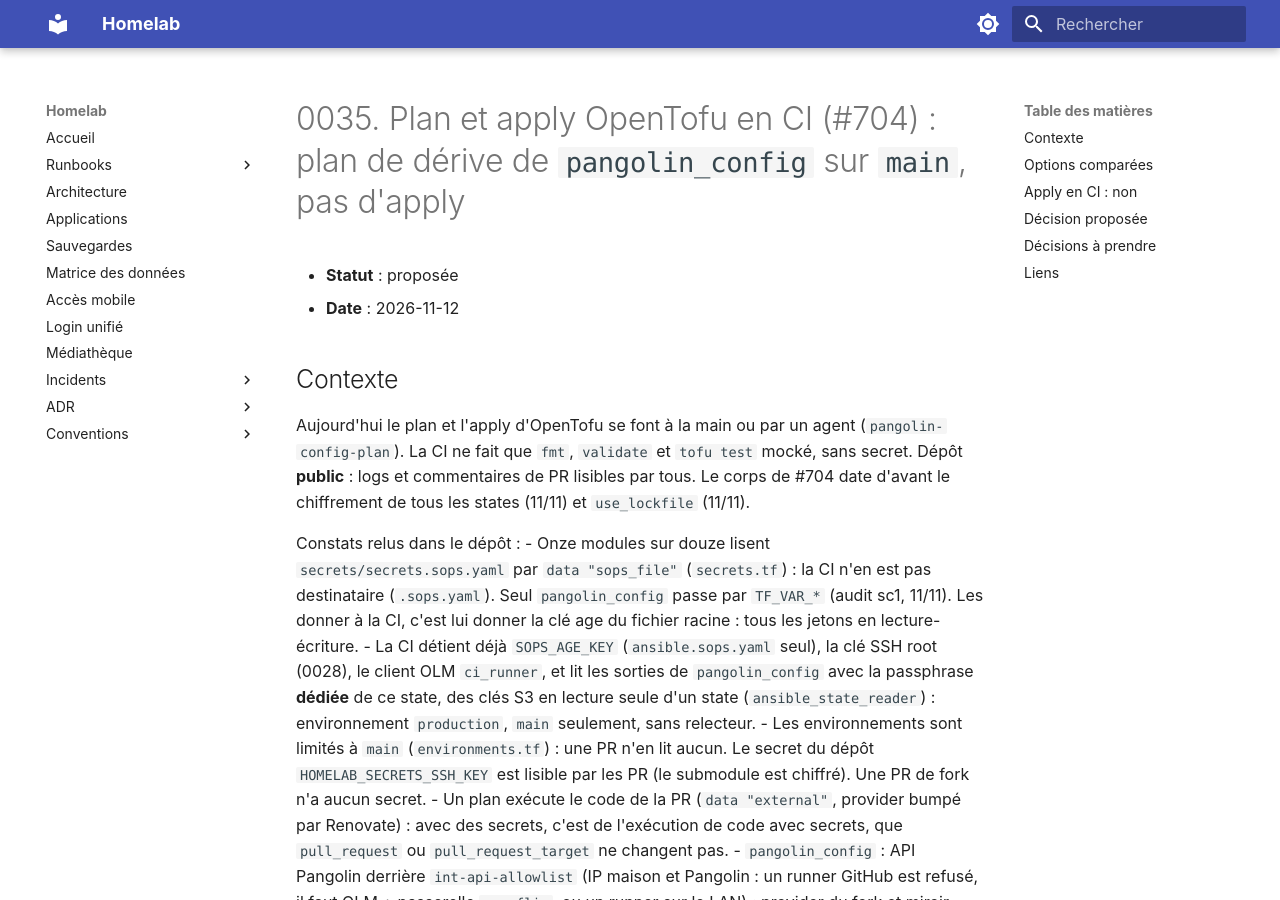
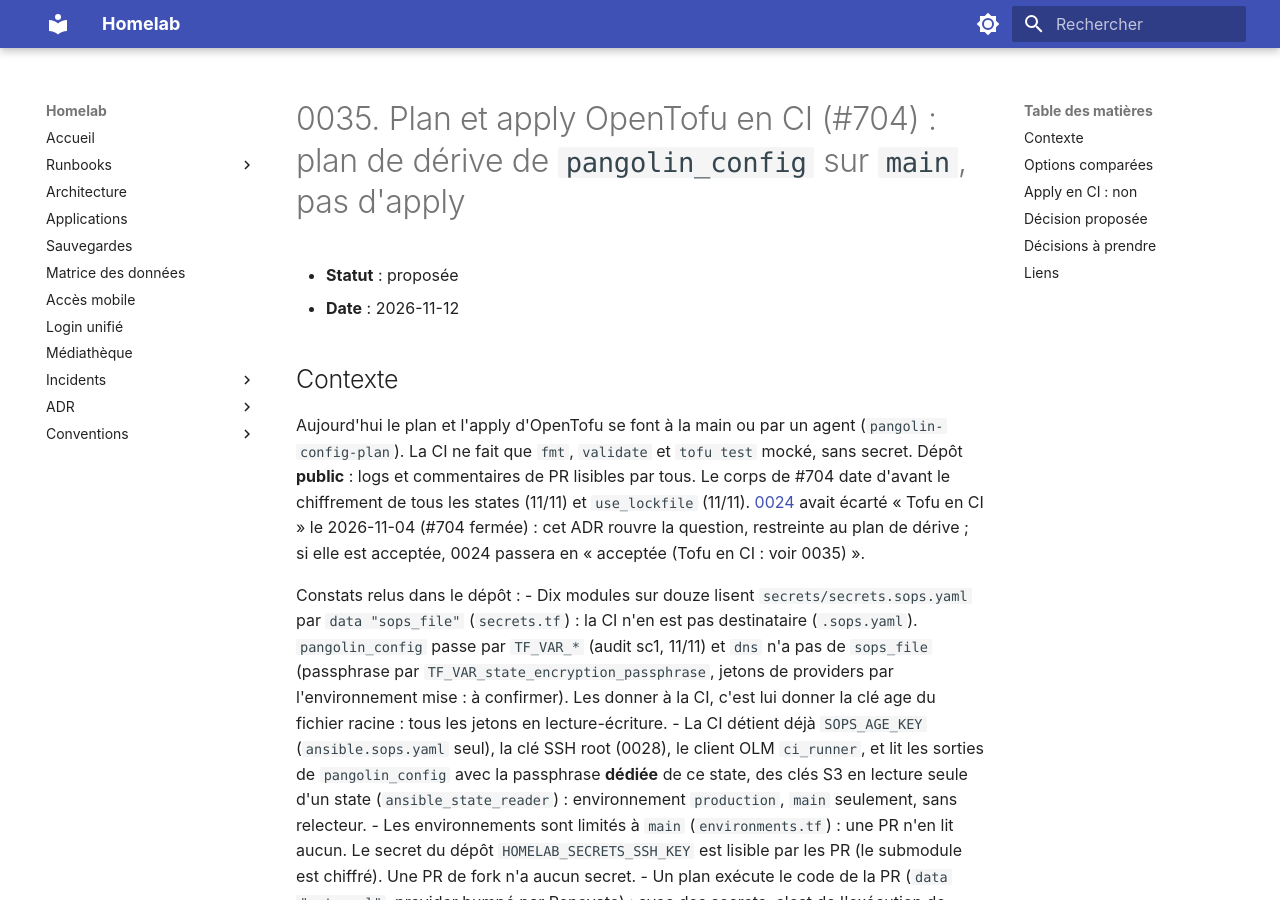
Before and after one commit to sylvainmetayer/homelab, an MkDocs documentation site: the page built from docs/adr/0035-plan-opentofu-en-ci.md, in a window 1280 px wide and 900 px high. Built offline with MkDocs 1.6.1 and Material for MkDocs 9.7.7, drawn with Linux system fonts in a browser that asks for light colours.

Commit message:
docs(adr): 0035, corrections de revue (ordre de l'index, 10 modules sops_file, lien 0024)
Claude-Session: https://claude.ai/code/session_01EfxfYAbz2gwpFVQsyUyGKn

```diff
--- a/docs/adr/0035-plan-opentofu-en-ci.md
+++ b/docs/adr/0035-plan-opentofu-en-ci.md
@@ -5,10 +5,10 @@
 
 ## Contexte
 
-Aujourd'hui le plan et l'apply d'OpenTofu se font à la main ou par un agent (`pangolin-config-plan`). La CI ne fait que `fmt`, `validate` et `tofu test` mocké, sans secret. Dépôt **public** : logs et commentaires de PR lisibles par tous. Le corps de #704 date d'avant le chiffrement de tous les states (11/11) et `use_lockfile` (11/11).
+Aujourd'hui le plan et l'apply d'OpenTofu se font à la main ou par un agent (`pangolin-config-plan`). La CI ne fait que `fmt`, `validate` et `tofu test` mocké, sans secret. Dépôt **public** : logs et commentaires de PR lisibles par tous. Le corps de #704 date d'avant le chiffrement de tous les states (11/11) et `use_lockfile` (11/11). [0024](0024-deploiement-au-merge.md) avait écarté « Tofu en CI » le 2026-11-04 (#704 fermée) : cet ADR rouvre la question, restreinte au plan de dérive ; si elle est acceptée, 0024 passera en « acceptée (Tofu en CI : voir 0035) ».
 
 Constats relus dans le dépôt :
-- Onze modules sur douze lisent `secrets/secrets.sops.yaml` par `data "sops_file"` (`secrets.tf`) : la CI n'en est pas destinataire (`.sops.yaml`). Seul `pangolin_config` passe par `TF_VAR_*` (audit sc1, 11/11). Les donner à la CI, c'est lui donner la clé age du fichier racine : tous les jetons en lecture-écriture.
+- Dix modules sur douze lisent `secrets/secrets.sops.yaml` par `data "sops_file"` (`secrets.tf`) : la CI n'en est pas destinataire (`.sops.yaml`). `pangolin_config` passe par `TF_VAR_*` (audit sc1, 11/11) et `dns` n'a pas de `sops_file` (passphrase par `TF_VAR_state_encryption_passphrase`, jetons de providers par l'environnement mise : à confirmer). Les donner à la CI, c'est lui donner la clé age du fichier racine : tous les jetons en lecture-écriture.
 - La CI détient déjà `SOPS_AGE_KEY` (`ansible.sops.yaml` seul), la clé SSH root (0028), le client OLM `ci_runner`, et lit les sorties de `pangolin_config` avec la passphrase **dédiée** de ce state, des clés S3 en lecture seule d'un state (`ansible_state_reader`) : environnement `production`, `main` seulement, sans relecteur.
 - Les environnements sont limités à `main` (`environments.tf`) : une PR n'en lit aucun. Le secret du dépôt `HOMELAB_SECRETS_SSH_KEY` est lisible par les PR (le submodule est chiffré). Une PR de fork n'a aucun secret.
 - Un plan exécute le code de la PR (`data "external"`, provider bumpé par Renovate) : avec des secrets, c'est de l'exécution de code avec secrets, que `pull_request` ou `pull_request_target` ne changent pas.
```
Also changed, not shown: docs/adr/README.md (+1 -1 lines).
